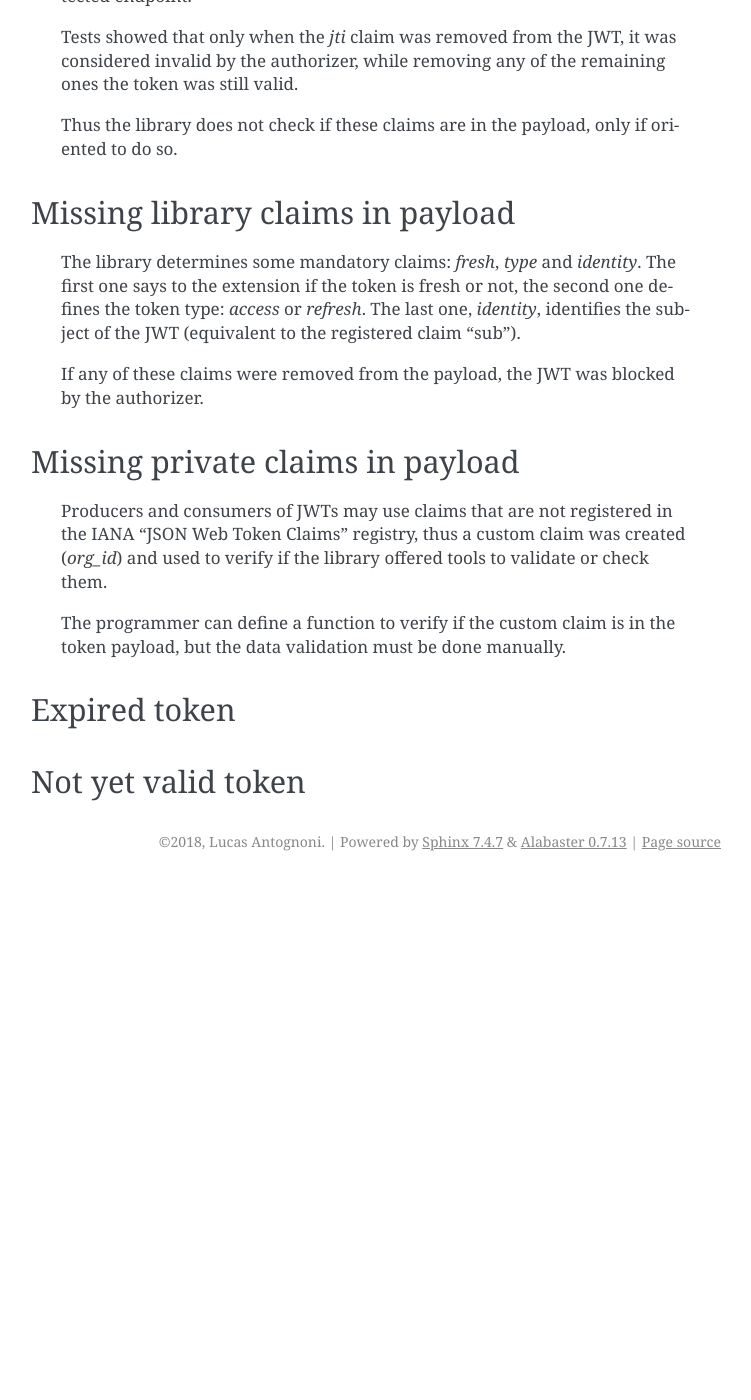
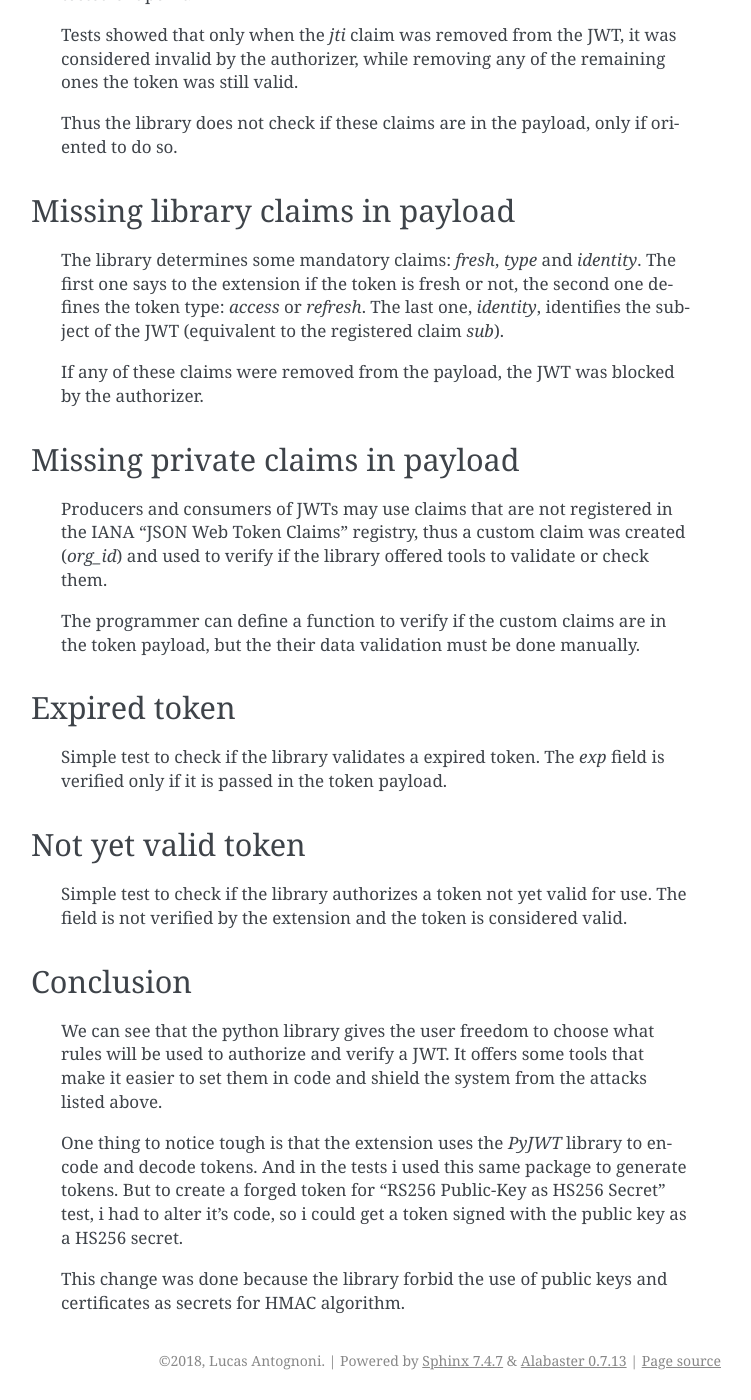
Before and after one commit to LucasAntognoni/JWT_Security_Tests, a Sphinx documentation site: the page built from docs/tests.rst, in a window 1280 px wide and 1400 px high, scrolled down 1299 px. Shown: the whole window, without its empty margins (389-1140 px from the left). Built offline with Sphinx 7.4.7, drawn with Linux system fonts in a browser that asks for light colours; before the commit the page ends 2180 px from its top, so only the background shows below that.

Commit message:
Finished documentation

```diff
--- a/docs/index.rst
+++ b/docs/index.rst
@@ -12,3 +12,5 @@ JSON Web Tokens Pentesting's Documentation
    introduction
    usage
    tests
+   tests_code
+   tools
--- a/docs/tests.rst
+++ b/docs/tests.rst
@@ -3,7 +3,7 @@ Tests
 
     The following tests were implemented:
 
-    * ``None`` algorithm header
+    * `None` algorithm header
     * RS256 Public-Key as HS256 Secret
     * Missing registered claims in payload
     * Missing library claims in payload
@@ -57,11 +57,11 @@ Missing registered claims in payload
 
 
 Missing library claims in payload
-################################
+#################################
 
     The library determines some mandatory claims: `fresh`, `type` and `identity`. The first one says to the extension if
     the token is fresh or not, the second one defines the token type: `access` or `refresh`. The last one, `identity`,
-    identifies the subject of the JWT (equivalent to the registered claim "sub").
+    identifies the subject of the JWT (equivalent to the registered claim `sub`).
 
     If any of these claims were removed from the payload, the JWT was blocked by the authorizer.
 
@@ -72,13 +72,32 @@ Missing private claims in payload
     Producers and consumers of JWTs may use claims that are not registered in the IANA "JSON Web Token Claims" registry,
     thus a custom claim was created (`org_id`) and used to verify if the library offered tools to validate or check them.
 
-    The programmer can define a function to verify if the custom claim is in the token payload, but the data validation
-    must be done manually.
+    The programmer can define a function to verify if the custom claims are in the token payload, but the their data
+    validation must be done manually.
 
 
 Expired token
 #############
 
+    Simple test to check if the library validates a expired token. The `exp` field is verified only if it is passed in
+    the token payload.
+
 
 Not yet valid token
 ###################
+
+    Simple test to check if the library authorizes a token not yet valid for use. The field is not verified by the
+    extension and the token is considered valid.
+
+
+Conclusion
+##########
+
+    We can see that the python library gives the user freedom to choose what rules will be used to authorize and verify
+    a JWT. It offers some tools that make it easier to set them in code and shield the system from the attacks listed above.
+
+    One thing to notice tough is that the extension uses the `PyJWT` library to encode and decode tokens. And in the tests i
+    used this same package to generate tokens. But to create a forged token for "RS256 Public-Key as HS256 Secret" test,
+    i had to alter it's code, so i could get a token signed with the public key as a HS256 secret.
+
+    This change was done because the library forbid the use of public keys and certificates as secrets for HMAC algorithm.
--- /dev/null
+++ b/docs/tests_code.rst
@@ -0,0 +1,5 @@
+Tests Code
+==========
+
+.. automodule:: tests
+	:members:
--- /dev/null
+++ b/docs/tools.rst
@@ -0,0 +1,5 @@
+Tools
+=====
+
+.. automodule:: common.jwt
+	:members:
```
Also changed, not shown: 6 other files.
